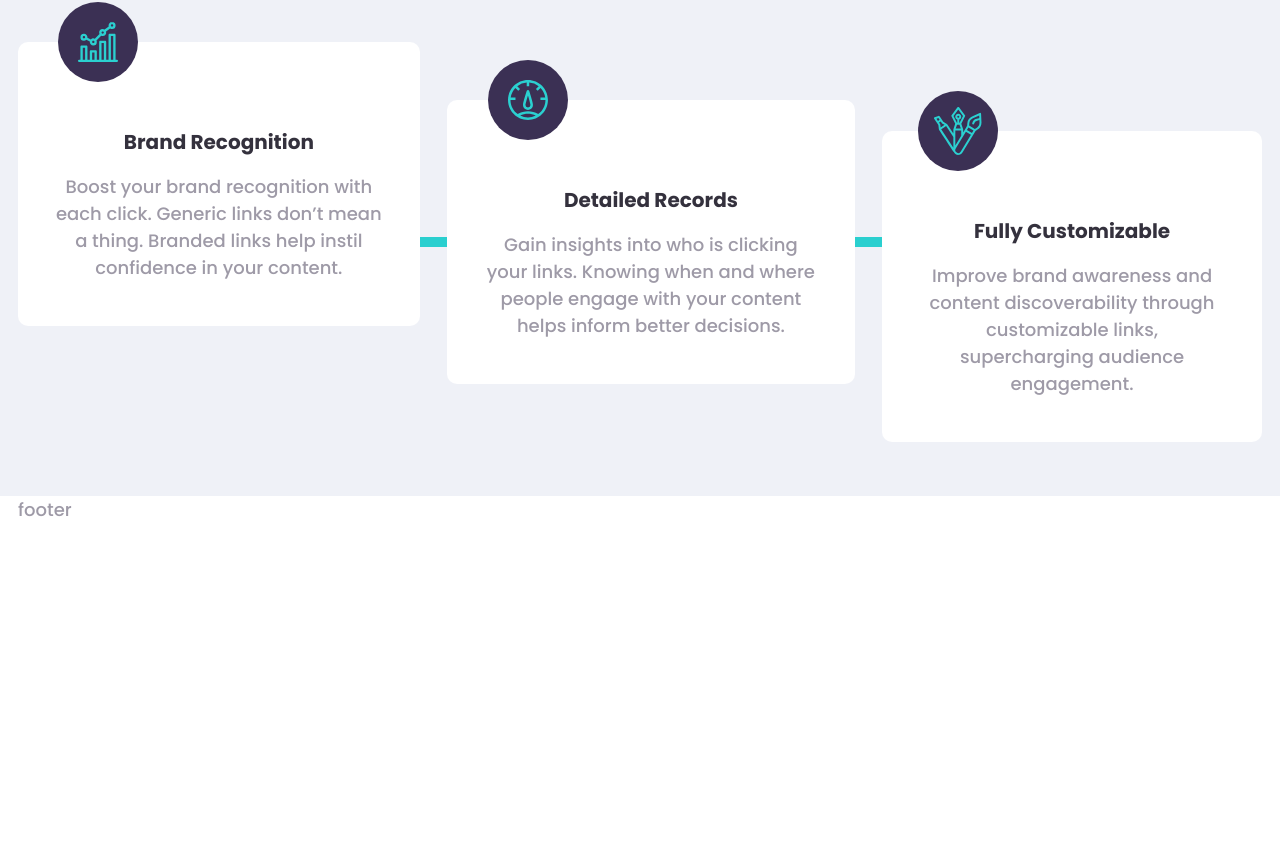
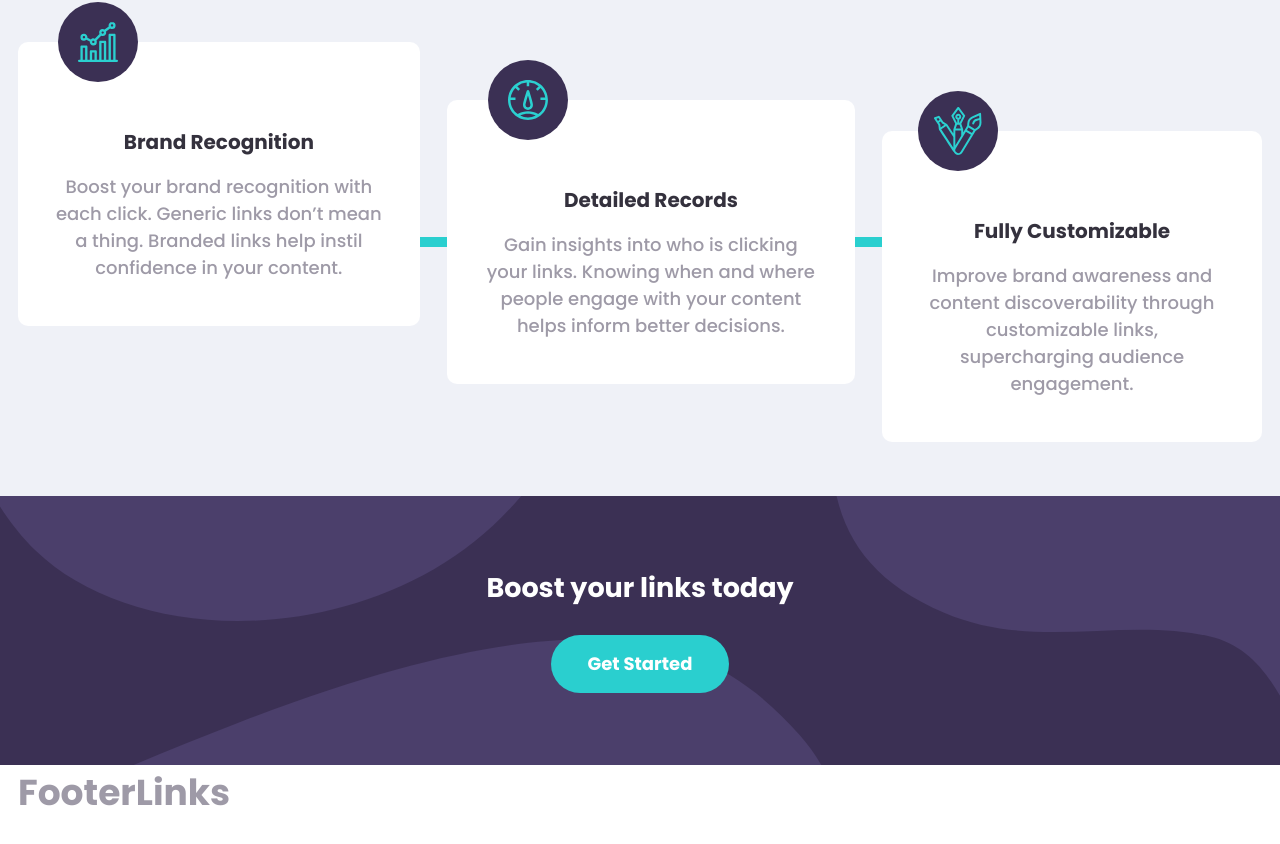
Before and after one commit to better5afe/URL-Shortening-API, a React (Create React App) app: page / in a window 1280 px wide. Shown: the part 1144-1988 px from the top of the page. Before the commit the page ends 1703 px from the top, so only its background shows below. Built offline with nearby package versions, Linux system fonts and the light colour scheme.

Commit message:
boost footer section implemented

```diff
--- /dev/null
+++ b/src/assets/icons/background-icons/BoostBackgroundDesktop.tsx
@@ -0,0 +1,20 @@
+interface SvgProps {
+	className: string;
+}
+
+const BoostBackgroundDesktop: React.FC<SvgProps> = ({ className }) => {
+	return (
+		<svg
+			className={className}
+			xmlns='http://www.w3.org/2000/svg'
+			width='1440'
+			height='250'
+		>
+			<g fill='#4B3F6B' fill-rule='evenodd'>
+				<path d='M830-63.482C830 19.351 854.36 78.678 944.732 117c90.371 38.321 177.686 3.352 265.277 23.4 87.59 20.048 87.59 149.195 170.077 228.671 82.486 79.476 256.405 98.781 397.82 18.15 141.415-80.632 205.52-268.896 163.267-379.902C1898.919-103.687 1817.943-205 1427.236-205S830-146.314 830-63.482zM-263.351 570.909c29.685 77.331 73.689 123.988 171.79 127.377 98.102 3.39 167.085-60.547 256.043-73.22 88.958-12.674 135.24 107.895 240.73 152.532 105.488 44.638 274.775.333 377.9-125.622C886.24 526.021 878.62 327.29 799.392 238.798 720.162 150.307 608.257 84.743 243.5 224.76c-364.757 140.017-536.537 268.818-506.852 346.149zM-514-377.482c0 82.833 24.36 142.16 114.732 180.482 90.371 38.321 177.686 3.352 265.277 23.4 87.59 20.048 87.59 149.195 170.077 228.671 82.486 79.476 256.405 98.781 397.82 18.15 141.415-80.632 205.52-268.896 163.267-379.902C554.919-417.687 473.943-519 83.236-519S-514-460.314-514-377.482z' />
+			</g>
+		</svg>
+	);
+};
+
+export default BoostBackgroundDesktop;
--- /dev/null
+++ b/src/assets/icons/background-icons/BoostBackgroundMobile.tsx
@@ -0,0 +1,20 @@
+interface SvgProps {
+	className: string;
+}
+
+const BoostBackgroundMobile: React.FC<SvgProps> = ({ className }) => {
+	return (
+		<svg
+			className={className}
+			xmlns='http://www.w3.org/2000/svg'
+			width='375'
+			height='300'
+		>
+			<g fill='#4B3F6B' fill-rule='evenodd'>
+				<path d='M-263.351 570.909c29.685 77.331 73.689 123.988 171.79 127.377 98.102 3.39 167.085-60.547 256.043-73.22 88.958-12.674 135.24 107.895 240.73 152.532 105.488 44.638 274.775.333 377.9-125.622C886.24 526.021 878.62 327.29 799.392 238.798 720.162 150.307 608.257 84.743 243.5 224.76c-364.757 140.017-536.537 268.818-506.852 346.149zM-514-377.482c0 82.833 24.36 142.16 114.732 180.482 90.371 38.321 177.686 3.352 265.277 23.4 87.59 20.048 87.59 149.195 170.077 228.671 82.486 79.476 256.405 98.781 397.82 18.15 141.415-80.632 205.52-268.896 163.267-379.902C554.919-417.687 473.943-519 83.236-519S-514-460.314-514-377.482z' />
+			</g>
+		</svg>
+	);
+};
+
+export default BoostBackgroundMobile;
--- a/src/components/Layout/Footer.tsx
+++ b/src/components/Layout/Footer.tsx
@@ -1,8 +1,12 @@
+import BoostSection from '../subcomponents/footer-subcomponents/BoostSection';
+import FooterLinks from '../subcomponents/footer-subcomponents/FooterLinks';
+
 const Footer = () => {
 	return (
 		<footer>
+				<BoostSection />
 			<div className='wrapper footer__wrapper'>
-				<p>footer</p>
+				<FooterLinks />
 			</div>
 		</footer>
 	);
--- /dev/null
+++ b/src/components/subcomponents/footer-subcomponents/BoostSection.scss
@@ -0,0 +1,48 @@
+@use '../../../assets/colors.scss';
+
+.boost-section {
+	position: relative;
+	padding: 6em 0;
+	background: colors.$dark-violet;
+	text-align: center;
+	z-index: 0;
+	overflow: hidden;
+
+	&__title {
+		margin-bottom: 1em;
+		color: colors.$white;
+	}
+
+	&__icon {
+		position: absolute;
+		top: 0;
+		z-index: -1;
+
+		&--mobile {
+			left: 0;
+		}
+
+		&--desktop {
+			top: 0;
+			height: 100%;
+			width: 100%;
+			display: none;
+		}
+	}
+}
+
+@media (min-width: 992px) {
+	.boost-section {
+		padding: 4em 0;
+
+		&__icon {
+			&--mobile {
+				display: none;
+			}
+
+			&--desktop {
+				display: block;
+			}
+		}
+	}
+}
--- /dev/null
+++ b/src/components/subcomponents/footer-subcomponents/BoostSection.tsx
@@ -0,0 +1,20 @@
+import Button from '../../reusable/Button';
+
+import BoostBackgroundMobile from '../../../assets/icons/background-icons/BoostBackgroundMobile';
+import BoostBackgroundDesktop from '../../../assets/icons/background-icons/BoostBackgroundDesktop';
+
+import './BoostSection.scss';
+
+const BoostSection = () => {
+	return (
+		<div className='boost-section'>
+			<h2 className='boost-section__title'>Boost your links today</h2>
+			<Button text='Get Started' type='button' className='action-btn' />
+
+			<BoostBackgroundMobile className='boost-section__icon boost-section__icon--mobile' />
+			<BoostBackgroundDesktop className='boost-section__icon boost-section__icon--desktop' />
+		</div>
+	);
+};
+
+export default BoostSection;
--- /dev/null
+++ b/src/components/subcomponents/footer-subcomponents/FooterLinks.tsx
@@ -0,0 +1,5 @@
+const FooterLinks = () => {
+	return <h1>FooterLinks</h1>;
+};
+
+export default FooterLinks;
```
Also changed, not shown: src/assets/icons/background-icons/bg-boost-mobile.svg (deleted).
